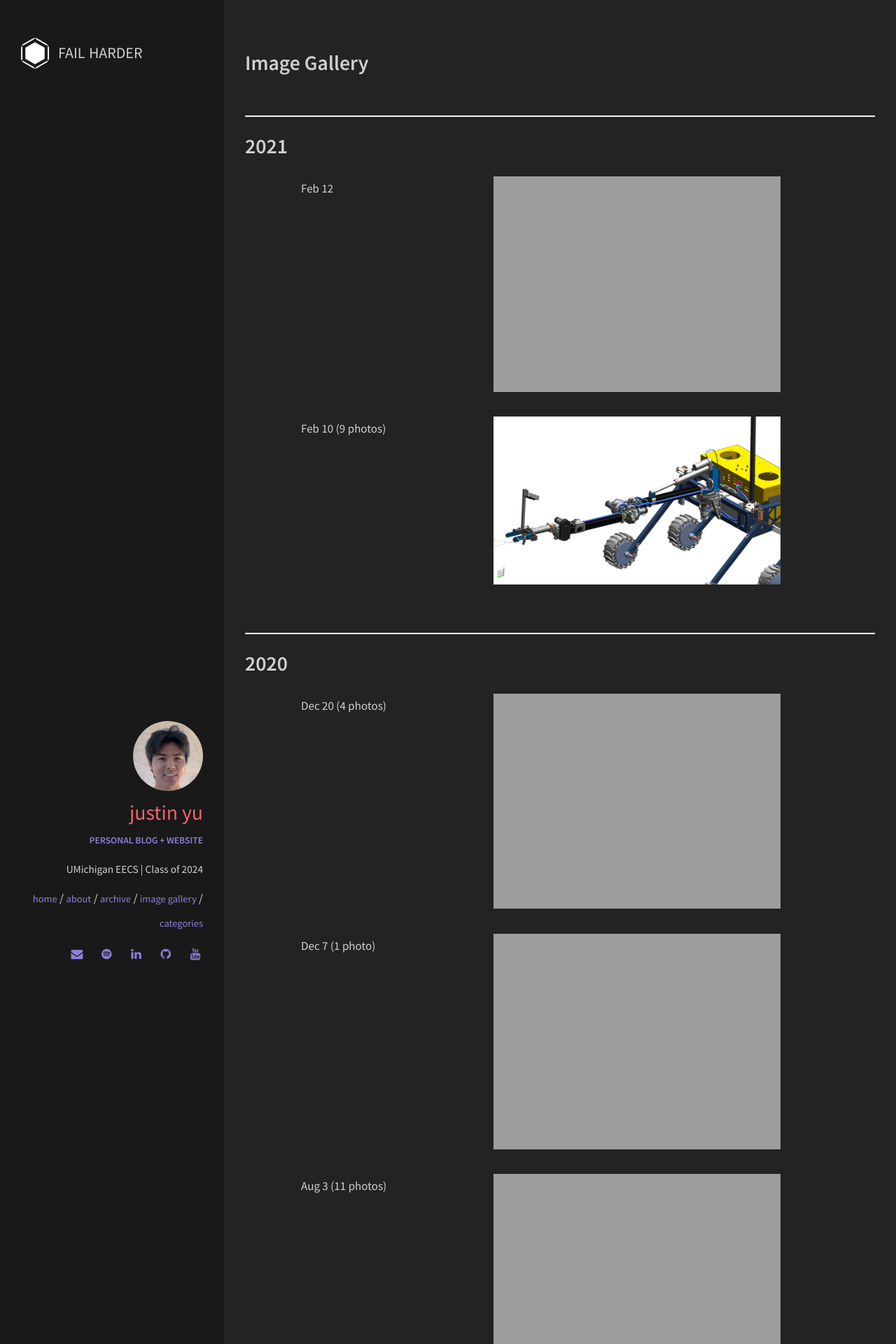
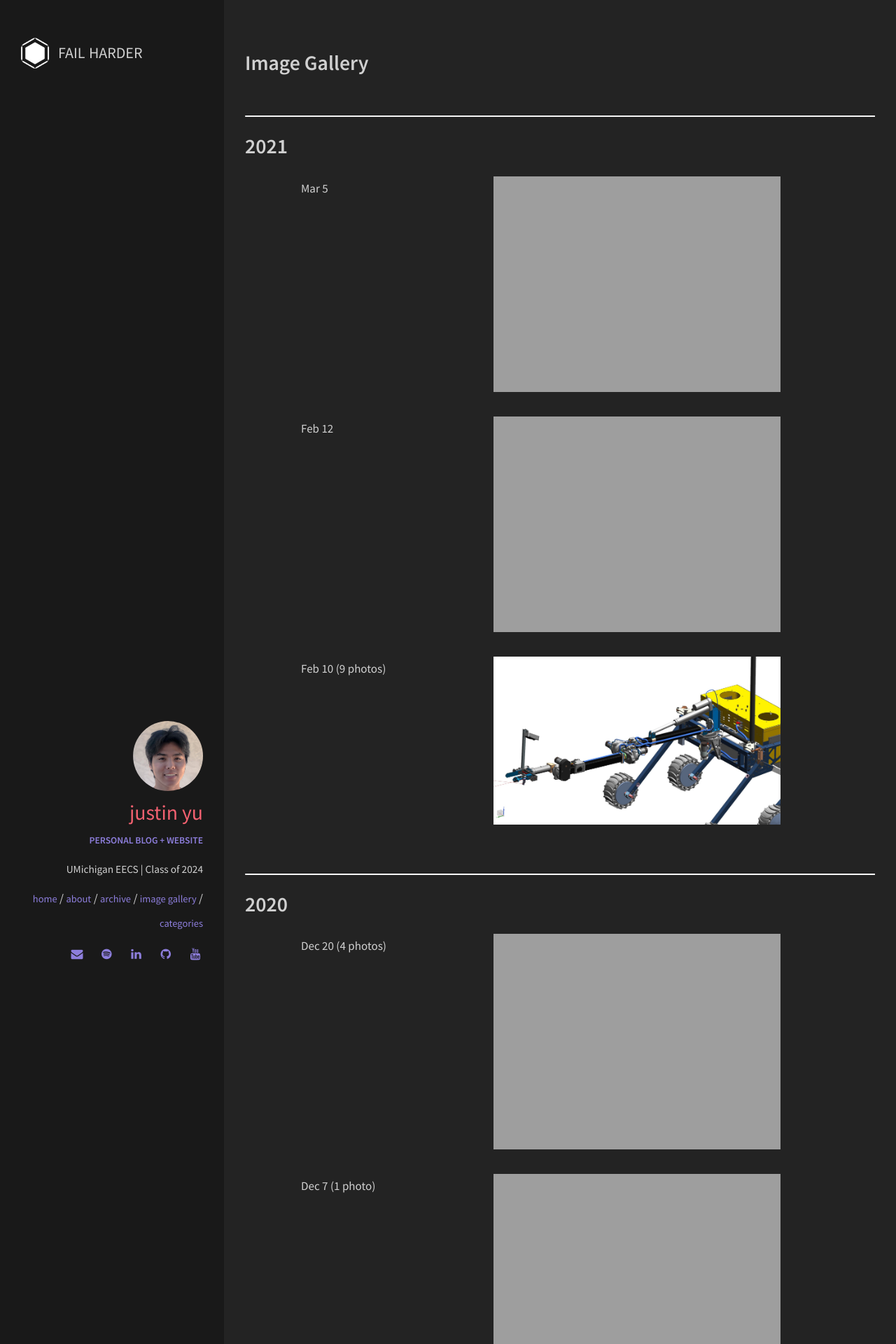
Before and after one commit to uynitsuj/uynitsuj.github.io, a Jekyll site: the page built from imgGallery.html, in a window 1280 px wide. Shown: the top 1920 px of the page at 70% size. Built offline with Jekyll 4.4.1, drawn with Linux system fonts in a browser that asks for light colours.

Commit message:
Update imgGallery.html

```diff
--- a/imgGallery.html
+++ b/imgGallery.html
@@ -11,6 +11,9 @@ permalink: /img_gallery/
         <h2 class="gallery-year"> 2021 </h2>
       </div>
       <ul>
+        <ol><div style="width:140px;float:left;"> Mar 5</div> <a href="{{ site.url }}/img/gallery/TeensyServoPWM.gif" data-lightbox="TeensyServoPWM" data-title="Teensy PWM Servo control w/ potentiometer"><img width="50%" src="{{ site.url }}/img/gallery/TeensyServoPWM.gif"></a>
+      </ol>
+      <br>
         <ol><div style="width:140px;float:left;"> Feb 12</div> <a href="{{ site.url }}/img/robots/IK.gif" data-lightbox="QuadIK" data-title="Quadruped Inverse Kinematics Verification"><img width="50%" src="{{ site.url }}/img/robots/IK.gif"></a>
       </ol>
       <br>
```
